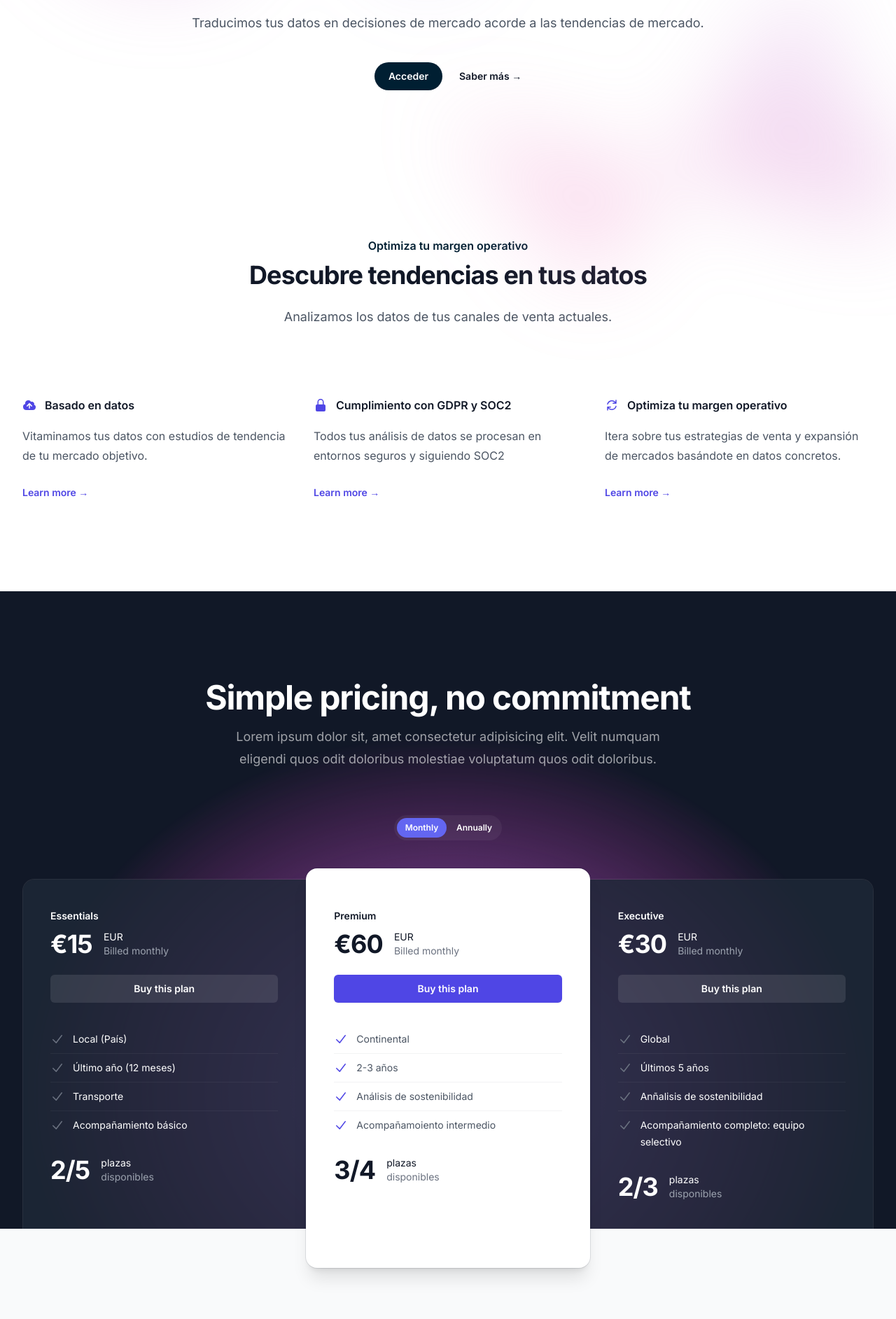
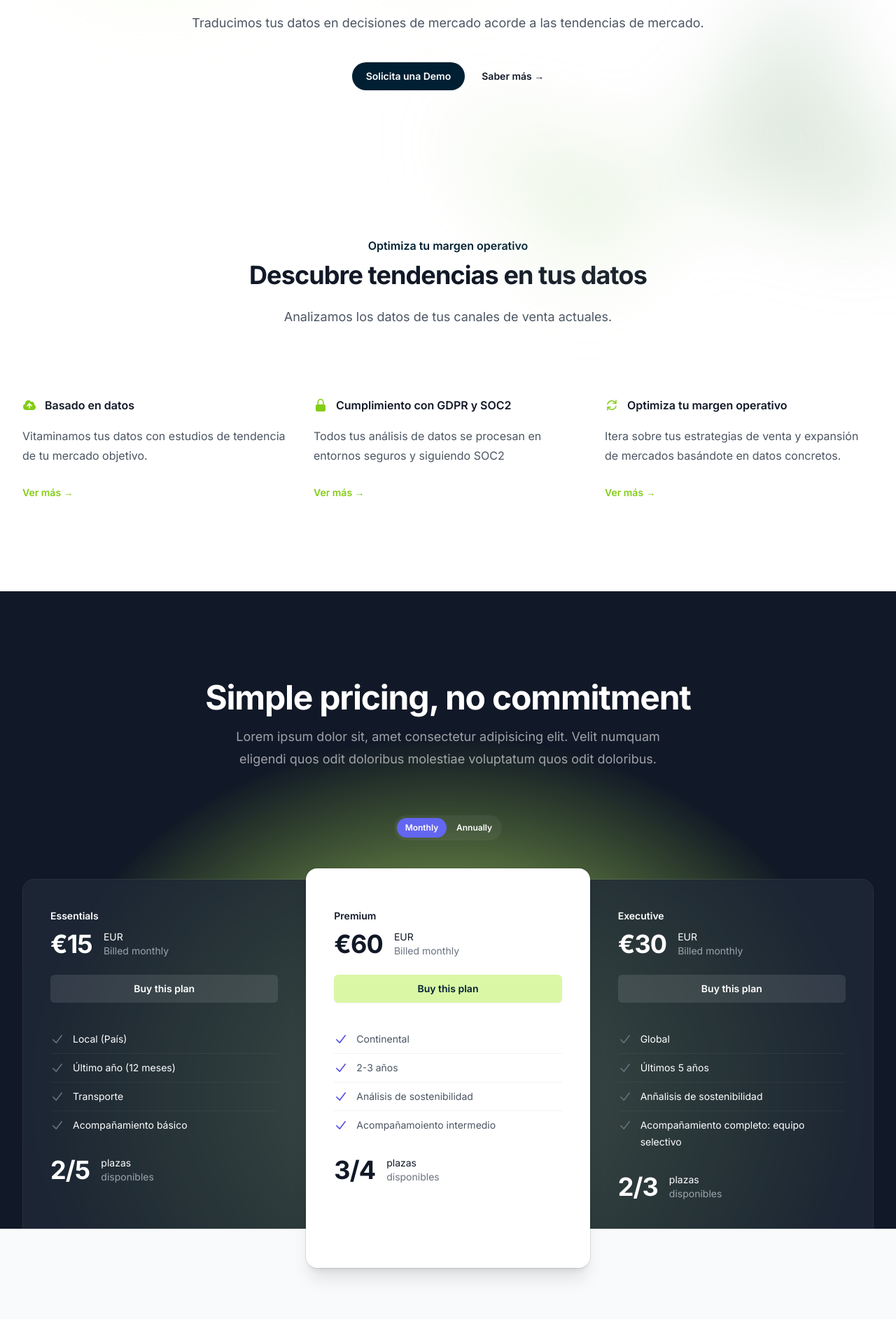
Before and after one commit to aheruz/hackio-saas, a Next.js app: page / in a window 1280 px wide. Shown: the part 395-2280 px from the top of the page at 70% size. Built offline with nearby package versions, Linux system fonts and the light colour scheme.

Commit message:
feat: change colors v1

```diff
--- a/src/components/Features.jsx
+++ b/src/components/Features.jsx
@@ -42,14 +42,14 @@ export default function Features() {
             {features.map((feature) => (
               <div key={feature.name} className="flex flex-col">
                 <dt className="flex items-center gap-x-3 text-base font-semibold leading-7 text-gray-900">
-                  <feature.icon className="h-5 w-5 flex-none text-indigo-600" aria-hidden="true" />
+                  <feature.icon className="h-5 w-5 flex-none text-lime-500" aria-hidden="true" />
                   {feature.name}
                 </dt>
                 <dd className="mt-4 flex flex-auto flex-col text-base leading-7 text-gray-600">
                   <p className="flex-auto">{feature.description}</p>
                   <p className="mt-6">
-                    <a href={feature.href} className="text-sm font-semibold leading-6 text-indigo-600">
-                      Learn more <span aria-hidden="true">→</span>
+                    <a href={feature.href} className="text-sm font-semibold leading-6 text-lime-500">
+                      Ver más <span aria-hidden="true">→</span>
                     </a>
                   </p>
                 </dd>
--- a/src/components/Header.jsx
+++ b/src/components/Header.jsx
@@ -97,7 +97,7 @@ export default function Header() {
           aria-hidden="true"
         >
           <div
-            className="relative left-[calc(50%-11rem)] aspect-[1155/678] w-[36.125rem] -translate-x-1/2 rotate-[30deg] bg-gradient-to-tr from-[#ff80b5] to-[#9089fc] opacity-30 sm:left-[calc(50%-30rem)] sm:w-[72.1875rem]"
+            className="relative left-[calc(50%-11rem)] aspect-[1155/678] w-[36.125rem] -translate-x-1/2 rotate-[30deg] bg-gradient-to-tr from-[#DAF7A6] to-[#DAF7A6] opacity-30 sm:left-[calc(50%-30rem)] sm:w-[72.1875rem]"
             style={{
               clipPath:
                 'polygon(74.1% 44.1%, 100% 61.6%, 97.5% 26.9%, 85.5% 0.1%, 80.7% 2%, 72.5% 32.5%, 60.2% 62.4%, 52.4% 68.1%, 47.5% 58.3%, 45.2% 34.5%, 27.5% 76.7%, 0.1% 64.9%, 17.9% 100%, 27.6% 76.8%, 76.1% 97.7%, 74.1% 44.1%)',
@@ -144,7 +144,7 @@ export default function Header() {
                 href="#"
                 className="rounded-full bg-blue px-5 py-2.5 text-sm font-semibold text-white shadow-sm hover:bg-green hover:text-blue focus-visible:outline focus-visible:outline-2 focus-visible:outline-offset-2 focus-visible:outline-indigo-600"
               >
-                Acceder
+                Solicita una Demo
               </a>
               <a href="#" className="text-sm font-semibold leading-6 text-gray-900">
                 Saber más <span aria-hidden="true">→</span>
@@ -157,7 +157,7 @@ export default function Header() {
           aria-hidden="true"
         >
           <div
-            className="relative left-[calc(50%+3rem)] aspect-[1155/678] w-[36.125rem] -translate-x-1/2 bg-gradient-to-tr from-[#ff80b5] to-[#9089fc] opacity-30 sm:left-[calc(50%+36rem)] sm:w-[72.1875rem]"
+            className="relative left-[calc(50%+3rem)] aspect-[1155/678] w-[36.125rem] -translate-x-1/2 bg-gradient-to-tr from-[#DAF7A6] to-[#154360] opacity-30 sm:left-[calc(50%+36rem)] sm:w-[72.1875rem]"
             style={{
               clipPath:
                 'polygon(74.1% 44.1%, 100% 61.6%, 97.5% 26.9%, 85.5% 0.1%, 80.7% 2%, 72.5% 32.5%, 60.2% 62.4%, 52.4% 68.1%, 47.5% 58.3%, 45.2% 34.5%, 27.5% 76.7%, 0.1% 64.9%, 17.9% 100%, 27.6% 76.8%, 76.1% 97.7%, 74.1% 44.1%)',
--- a/src/components/Pricing.jsx
+++ b/src/components/Pricing.jsx
@@ -119,8 +119,8 @@ export default function Pricing() {
               <ellipse cx={604} cy={512} fill="url(#d25c25d4-6d43-4bf9-b9ac-1842a30a4867)" rx={604} ry={512} />
               <defs>
                 <radialGradient id="d25c25d4-6d43-4bf9-b9ac-1842a30a4867">
-                  <stop stopColor="#7775D6" />
-                  <stop offset={1} stopColor="#E935C1" />
+                  <stop stopColor="#DAF7A6" />
+                  <stop offset={1} stopColor="#B3F43E" />
                 </radialGradient>
               </defs>
             </svg>
@@ -170,9 +170,9 @@ export default function Pricing() {
                       aria-describedby={tier.id}
                       className={classNames(
                         tier.featured
-                          ? 'bg-indigo-600 shadow-sm hover:bg-indigo-500 focus-visible:outline-indigo-600'
-                          : 'bg-white/10 hover:bg-white/20 focus-visible:outline-white',
-                        'rounded-md py-2 px-3 text-center text-sm font-semibold leading-6 text-white focus-visible:outline focus-visible:outline-2 focus-visible:outline-offset-2'
+                          ? 'bg-green shadow-sm hover:bg-indigo-500 focus-visible:outline-indigo-600 text-blue'
+                          : 'bg-white/10 hover:bg-white/20 focus-visible:outline-white text-white',
+                        'rounded-md py-2 px-3 text-center text-sm font-semibold leading-6 focus-visible:outline focus-visible:outline-2 focus-visible:outline-offset-2'
                       )}
                     >
                       Buy this plan
--- a/tailwind.config.js
+++ b/tailwind.config.js
@@ -14,7 +14,7 @@ module.exports = {
       },
       colors: {
         'blue': '#001F32',
-        'green': '#DAF7A6'
+        'green': '#DAF7A6',
       },
     },
   },
```
